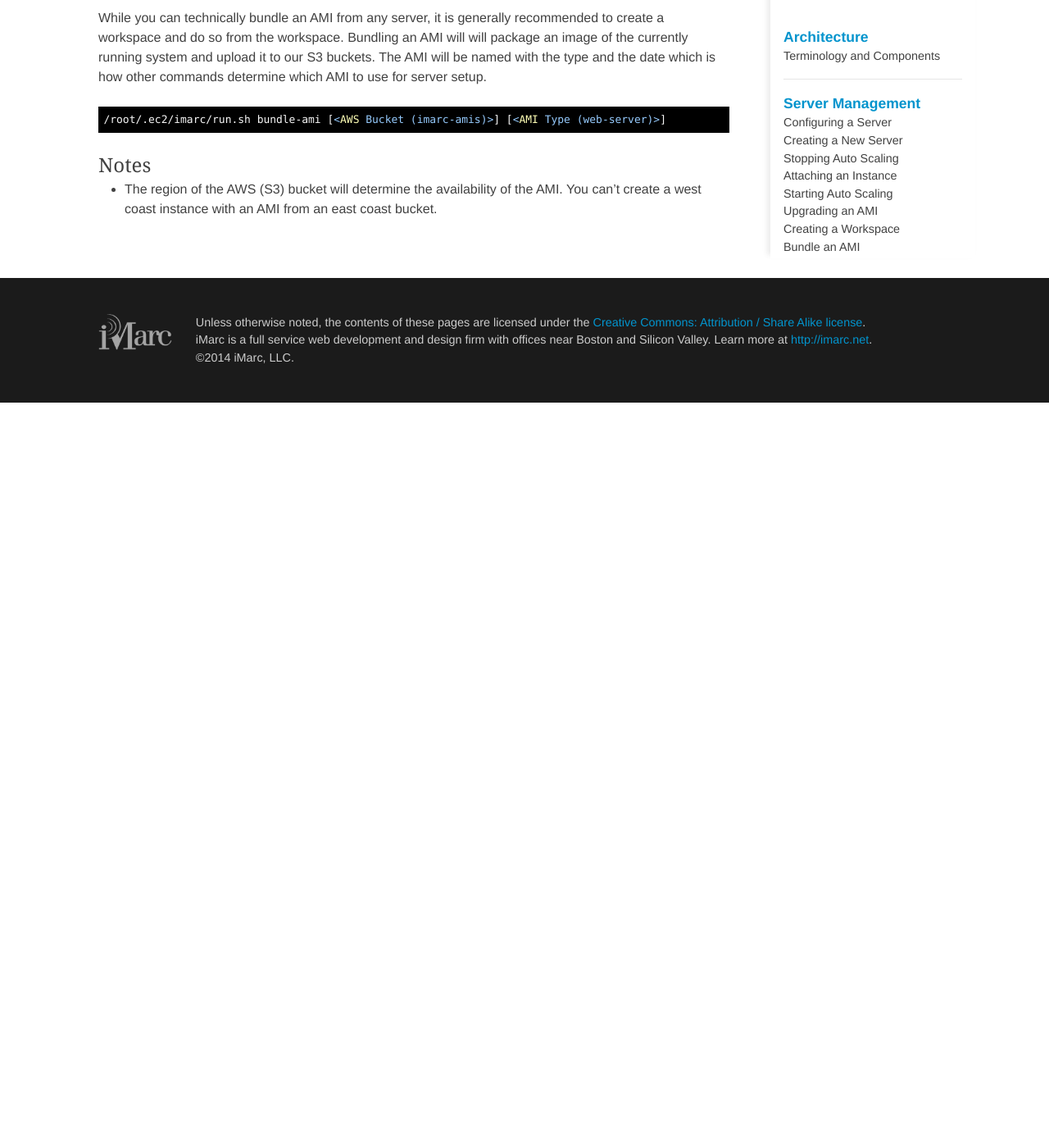
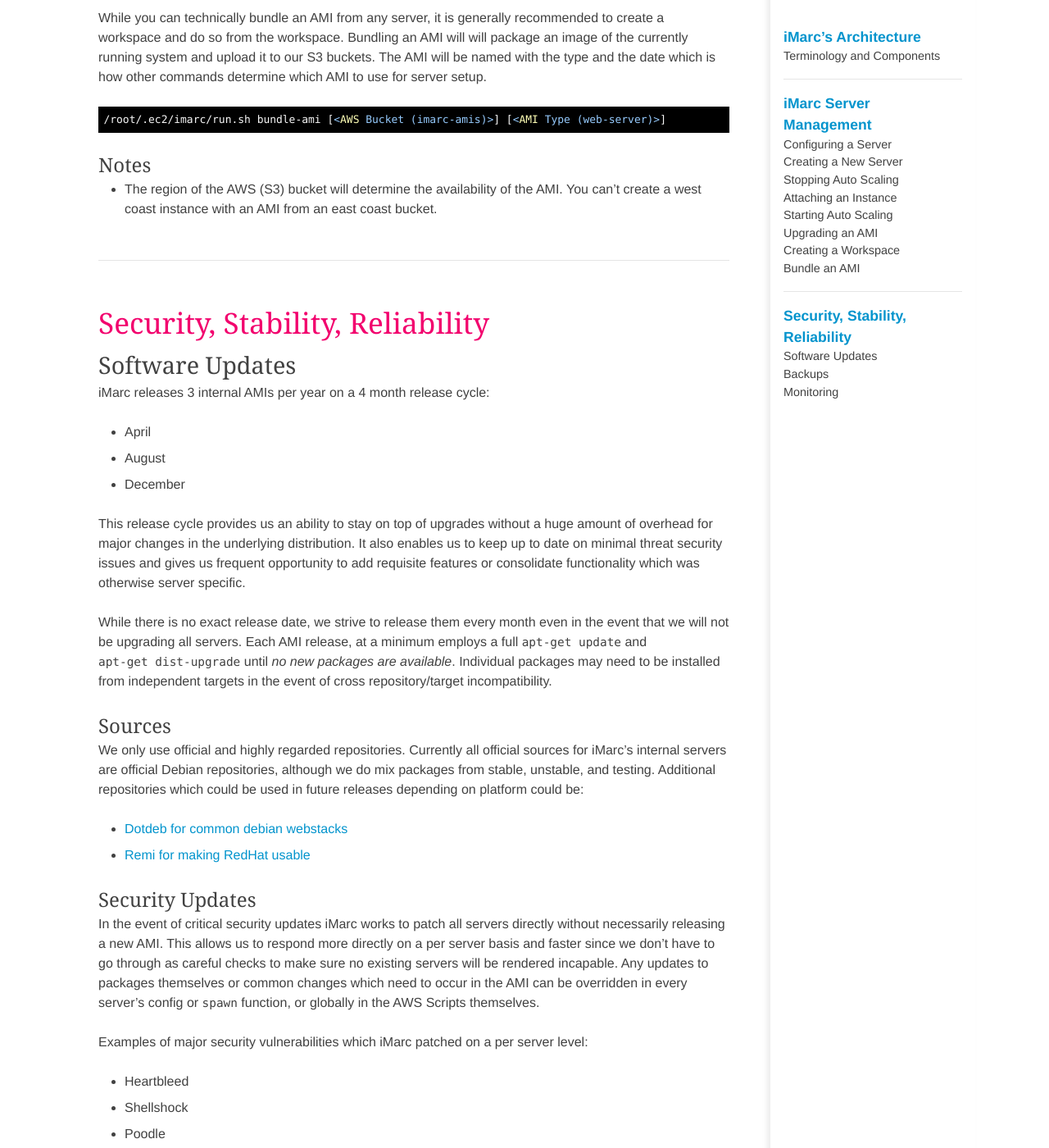
Before and after one commit to imarc/handbook, a Jekyll site: the page built from servers.markdown, in a window 1280 px wide and 1400 px high, scrolled down 6404 px. Shown: the whole window at 82% size. Built offline with Jekyll 4.4.1, drawn with Linux system fonts in a browser that asks for light colours; nearby versions of some CDN libraries; some web fonts are replaced; before the commit the page ends 6895 px from its top, so only the background shows below that; some of the changed text lies outside the part shown.

Commit message:
Fleshed out more server sections

```diff
--- a/servers.markdown
+++ b/servers.markdown
@@ -10,7 +10,7 @@
 	</p>
 </section>
 
-## Architecture
+## iMarc's Architecture
 
 We employ Amazon's EC2 cloud computing platform in order to maintain long term flexibility and consistency across our hosting environment.  Additionally, EC2 has provided equal or better uptime for our servers while maintaining a number of features which allow for even less downtime during major maintenance.
 
@@ -42,7 +42,7 @@
 
 Launch configurations define pre-existing settings for creating instances such as instance size and the AMI which to install on it.  Launch configurations are required for auto scaling groups, are instructions on how many instances of that particular launch configuration to start and maintain in order to provide scaling.
 
-## Server Management
+## iMarc Server Management
 
 Each iMarc server consists of the following:
 
@@ -202,3 +202,58 @@
 #### Notes
 
 - The region of the AWS (S3) bucket will determine the availability of the AMI.  You can't create a west coast instance with an AMI from an east coast bucket.
+
+
+## Security, Stability, Reliability
+
+### Software Updates
+
+iMarc releases 3 internal AMIs per year on a 4 month release cycle:
+
+- April
+- August
+- December
+
+This release cycle provides us an ability to stay on top of upgrades without a huge amount of overhead for major changes in the underlying distribution.  It also enables us to keep up to date on minimal threat security issues and gives us frequent opportunity to add requisite features or consolidate functionality which was otherwise server specific.
+
+While there is no exact release date, we strive to release them every month even in the event that we will not be upgrading all servers.  Each AMI release, at a minimum employs a full `apt-get update` and `apt-get dist-upgrade` until *no new packages are available*.  Individual packages may need to be installed from independent targets in the event of cross repository/target incompatibility.
+
+#### Sources
+
+We only use official and highly regarded repositories.  Currently all official sources for iMarc's internal servers are official Debian repositories, although we do mix packages from stable, unstable, and testing.  Additional repositories which could be used in future releases depending on platform could be:
+
+- [Dotdeb for common debian webstacks](http://www.dotdeb.org/)
+- [Remi for making RedHat usable](http://rpms.famillecollet.com/)
+
+#### Security Updates
+
+In the event of critical security updates iMarc works to patch all servers directly without necessarily releasing a new AMI.  This allows us to respond more directly on a per server basis and faster since we don't have to go through as careful checks to make sure no existing servers will be rendered incapable.  Any updates to packages themselves or common changes which need to occur in the AMI can be overridden in every server's config or `spawn` function, or globally in the AWS Scripts themselves.
+
+Examples of major security vulnerabilities which iMarc patched on a per server level:
+
+- Heartbleed
+- Shellshock
+- Poodle
+
+Depending on the initial assessment of our vulnerability, these updates are generally completed across all servers within 24 - 36 hours.
+
+### Backups
+
+All iMarc servers are provided access to our internal backup service.  Daily backups are performed on every server such that local copies can be immediatley restored from 3 - 7 days past depending on the data.
+
+In addition to this, we have a centralized remote system which connected and stores longer term archives of backed up files.
+
+Backups are almost universal across our common services and include:
+
+- All MySQL Databases
+- All PostgreSQL Databases
+- All Website (Does not include external cloud storage data)
+- Web Server Logs (including access logs)
+- Web Server Configs
+- Crontabs
+
+### Monitoring
+
+iMarc performs monitoring across all its servers and receives notification of downed servers within 2 minutes of the system becoming unresponsive.  In addition to this newer servers provide much more robust debugging during startup and can notify us if they are terminated (for upgrade or retirement by Amazon) and fail to respawn properly.
+
+Persistent health checks are provided via a paid third party service to ensure that systems are being tested independent of their networks and architecture.
```
